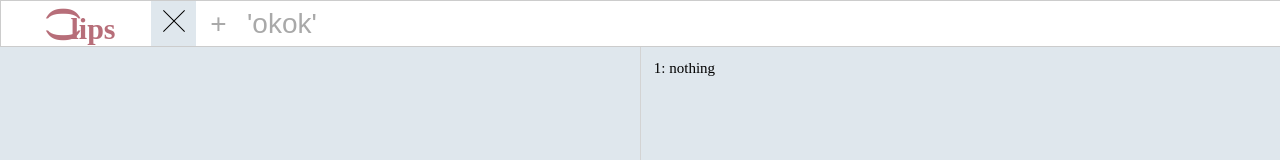
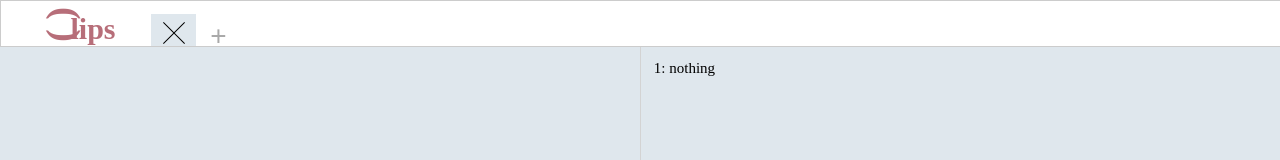
Before and after one commit to gessfred/lips, a Gatsby site: page / in a window 1280 px wide. Shown: the top 160 px of the page. Built offline with nearby package versions, Linux system fonts and the light colour scheme; Gatsby itself is replaced by a stand-in of ours.

Commit message:
small restructuration

```diff
--- a/src/pages/index.js
+++ b/src/pages/index.js
@@ -75,7 +75,7 @@
 					}}>+</button>
 
 					<button className='topnavitem'>
-						'okok'
+						<close/>
 					</button>
 		    </div>
 				{(this.state.tabs.length != 0) ? this.state.tabs.map((function(x, i) {
```
